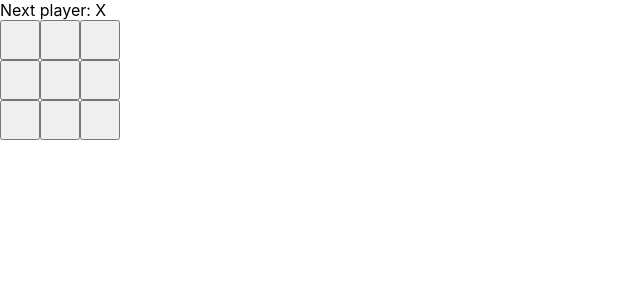
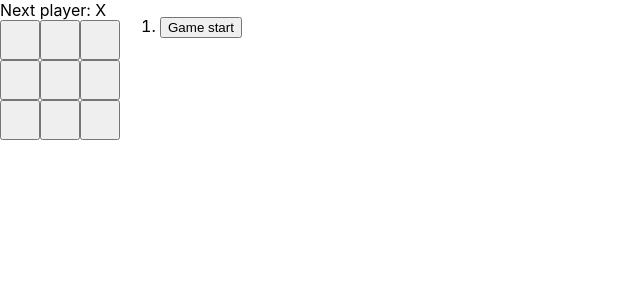
Before and after one commit to Noejoaquin/React-TTT, a React (Create React App) app: page / in a window 1280 px wide. Shown: the top 300 px of the page, without its empty margins (0-640 px from the left). Built offline with nearby package versions, Linux system fonts and the light colour scheme.

Commit message:
use game history

```diff
--- a/src/App.js
+++ b/src/App.js
@@ -3,6 +3,7 @@ import './App.css';
 import { useState } from 'react';
 
 function Tile({value, handleTileClick}) {
+  // render a button which will have an onClick handler
   return(
     <button
       className='board-tile'
@@ -13,16 +14,13 @@ function Tile({value, handleTileClick}) {
   )
 }
 
-function App() {
-  const [xIsNext, setXIsNext] = useState(true);
-  const [tiles, setTiles] = useState(new Array(9).fill(null));
-
+function Board({xIsNext, tiles, onPlay}) {
   function handleTileClick(i) {
     if (tiles[i] || calculateWinner(tiles)) return;
+    // make a copy of state using .slice()
     const newTiles = tiles.slice();
     xIsNext ? newTiles[i] = 'X': newTiles[i] = 'O';
-    setXIsNext(!xIsNext);
-    setTiles(newTiles);
+    onPlay(newTiles);
   }
 
   const winner = calculateWinner(tiles);
@@ -30,7 +28,7 @@ function App() {
 
   return (
     <>
-     <div class='status'>{status}</div>
+     <div className='status'>{status}</div>
      <div className='board'>
         <Tile value={tiles[0]} handleTileClick={() => handleTileClick(0)}/>
         <Tile value={tiles[1]} handleTileClick={() => handleTileClick(1)}/>
@@ -44,6 +42,51 @@ function App() {
      </div>
     </>
   );
+}
+
+function Game() {
+  const [xIsNext, setXIsNext] = useState(true);
+  // keeping a history will allow us to jump back into different game states
+  const [history, setHistory] = useState([new Array(9).fill(null)]);
+  const [currentMove, setCurrentMove] = useState(0);
+  let currentTiles = history[currentMove];
+
+  function handlePlay(newTiles) {
+    // create a nextHistory which doesn't include moves after the one we have jumped to
+    // if we have made a new move after jumping.
+    const nextHistory = [...history.slice(0, currentMove + 1), newTiles]
+    setHistory(nextHistory) // sets the new history
+    setCurrentMove(nextHistory.length - 1)
+    setXIsNext(!xIsNext);
+  };
+
+  function handleJumpTo(move) {
+    setCurrentMove(move);
+    setXIsNext(move % 2 === 0);
+  }
+
+  const moves = history.map((tiles, move) => {
+    const description = move === 0 ? 'Game start' :  `Move number ${move}`;
+    return(
+      <li key={move}>
+        <button onClick={() => handleJumpTo(move)}>{description}</button>
+      </li>
+    )
+  })
+
+  return(
+  <div className='game-container'>
+    <div className='game-board'>
+      <Board xIsNext={xIsNext} tiles={currentTiles} onPlay={handlePlay}/>
+    </div>
+    <div>
+      <div className='game-info'>
+        <ol>{moves}</ol>
+      </div>
+    </div>
+  </div>
+
+  )
 }
 
 function calculateWinner(tiles) {
@@ -66,4 +109,4 @@ function calculateWinner(tiles) {
   return null;
 }
 
-export default App;
+export default Game;
--- a/src/index.css
+++ b/src/index.css
@@ -12,6 +12,10 @@ code {
     monospace;
 }
 
+.game-container {
+  display: flex;
+}
+
 .board {
   display: grid;
   grid-template-columns: 40px 40px 40px;
--- a/src/index.js
+++ b/src/index.js
@@ -1,13 +1,13 @@
 import React from 'react';
 import ReactDOM from 'react-dom/client';
 import './index.css';
-import App from './App';
+import Game from './App';
 import reportWebVitals from './reportWebVitals';
 
 const root = ReactDOM.createRoot(document.getElementById('root'));
 root.render(
   <React.StrictMode>
-    <App />
+    <Game />
   </React.StrictMode>
 );
 
```
